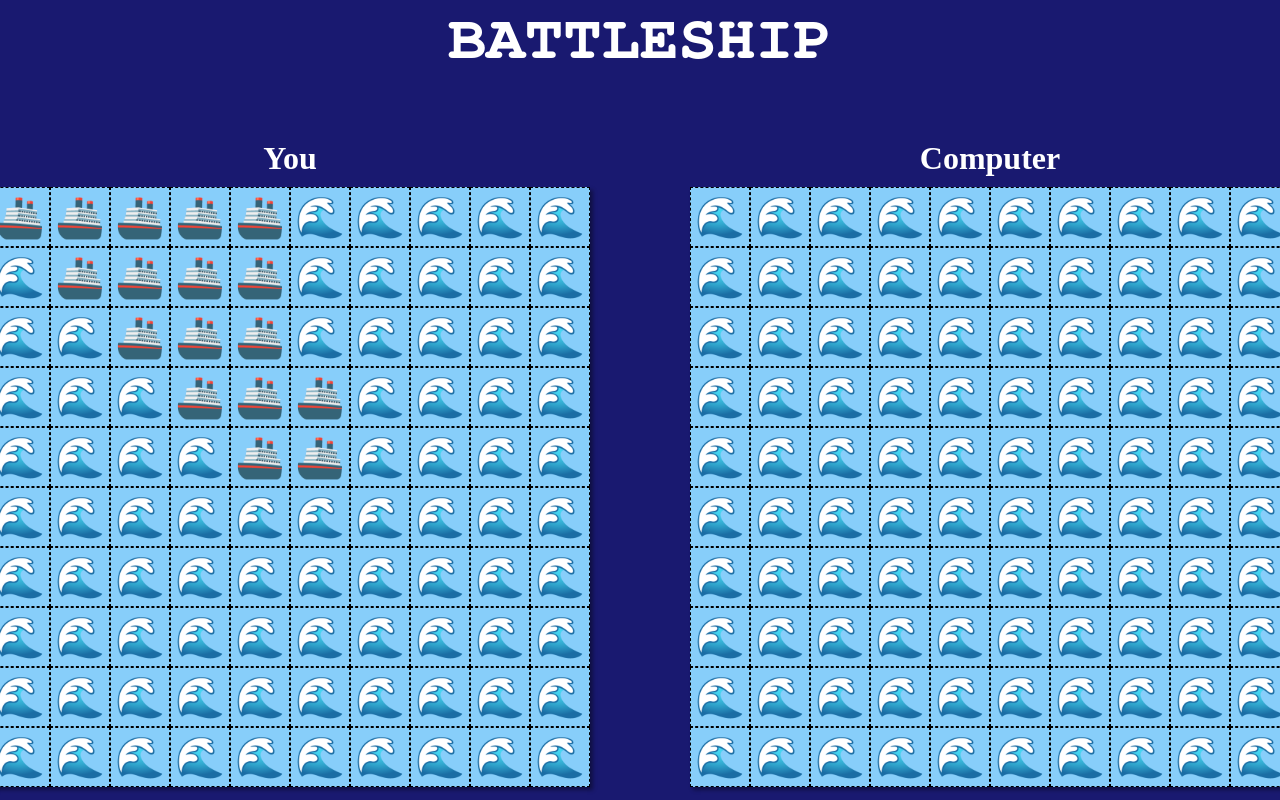
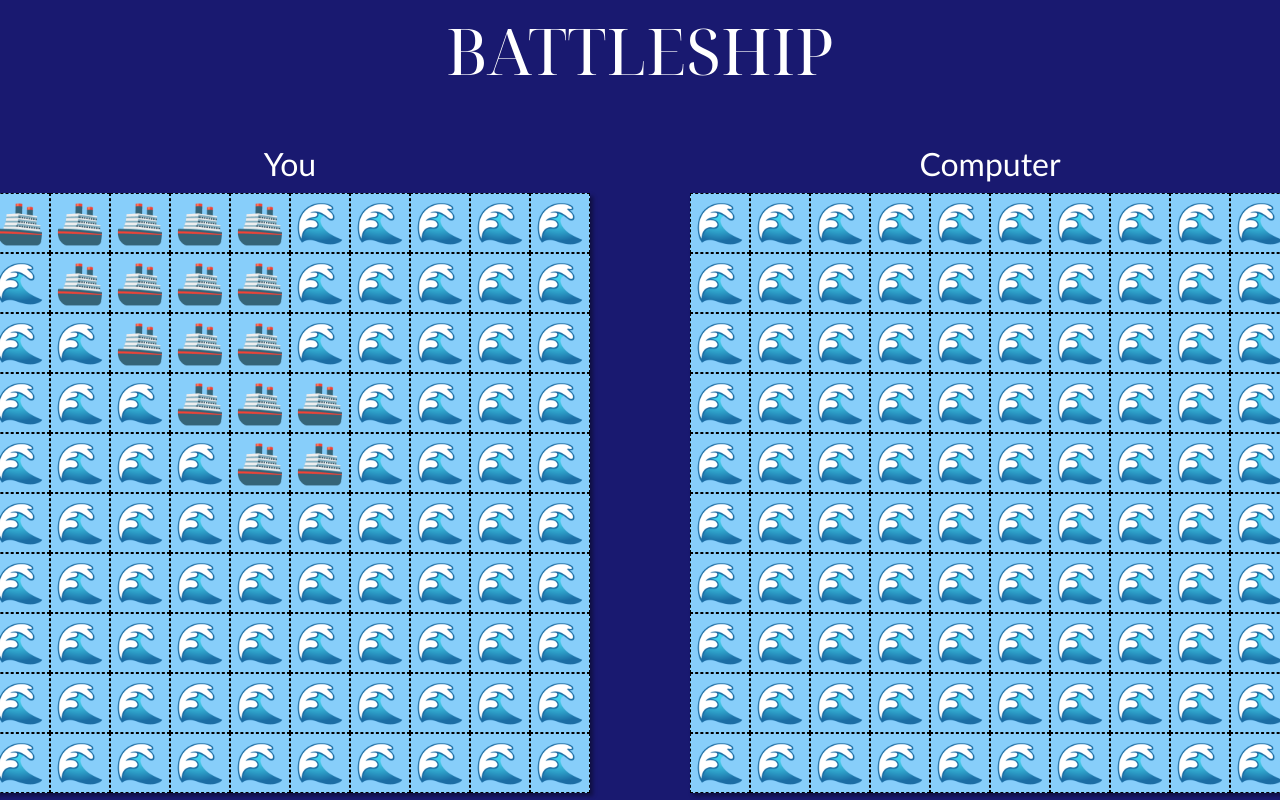
Before and after one commit to RichardGabelman/battleship, a website built with webpack: page src/template.html in a window 1280 px wide. Built offline with nearby package versions, Linux system fonts and the light colour scheme.

Commit message:
Update fonts

```diff
--- a/src/styles.css
+++ b/src/styles.css
@@ -25,7 +25,8 @@ body {
 }
 
 h1 {
-  font-family: "Nimbus Mono PS", "Courier New", monospace;
+  font-family: Didot, 'Bodoni MT', 'Noto Serif Display', 'URW Palladio L', P052, Sylfaen, serif;
+  font-weight: normal;
   color: white;
   font-size: 4rem;
 }
@@ -44,6 +45,8 @@ h1 {
 }
 
 h2 {
+  font-family: Optima, Candara, 'Noto Sans', source-sans-pro, sans-serif;
+  font-weight: normal;
   color: white;
   font-size: 2rem;
 }
```
